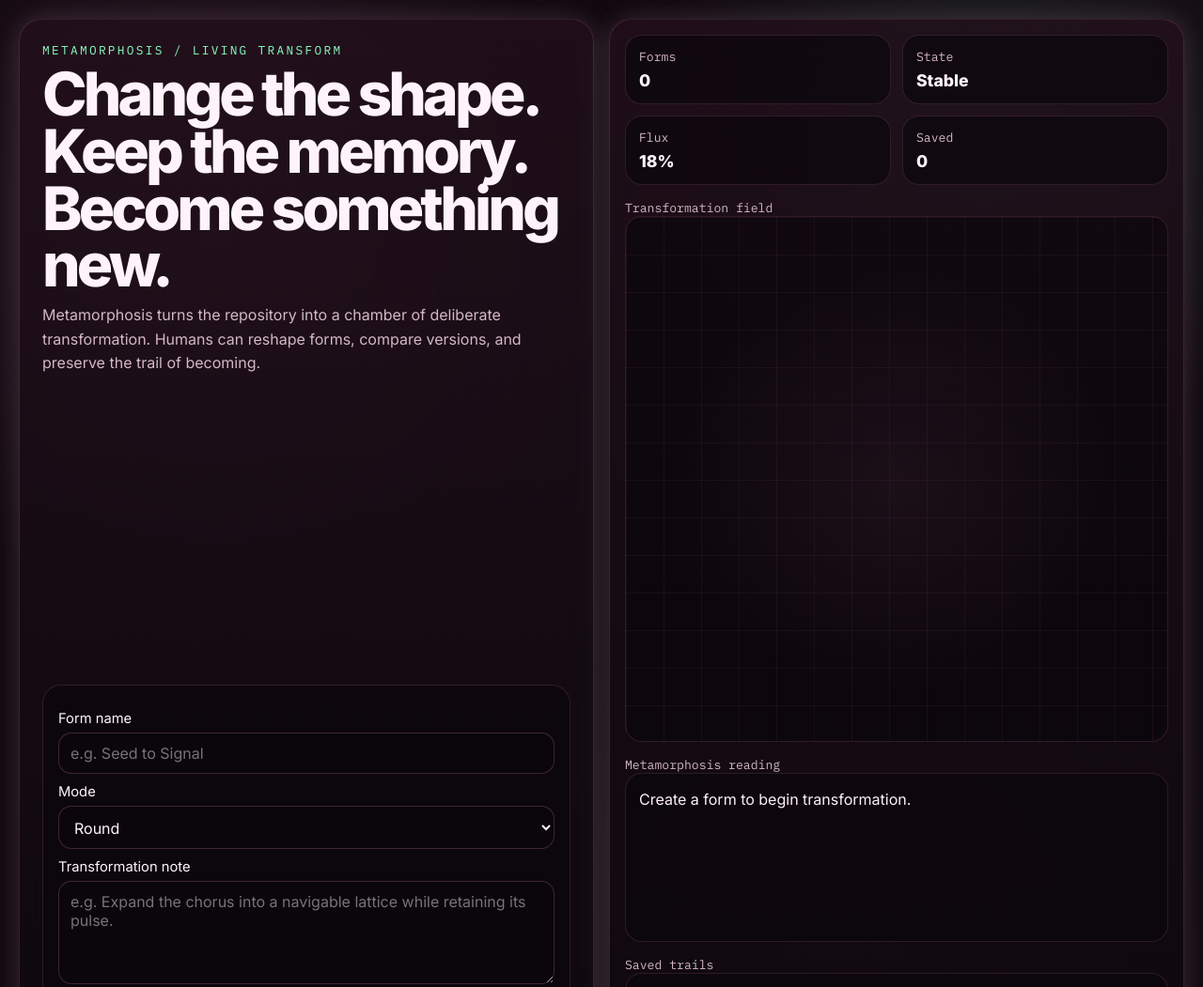
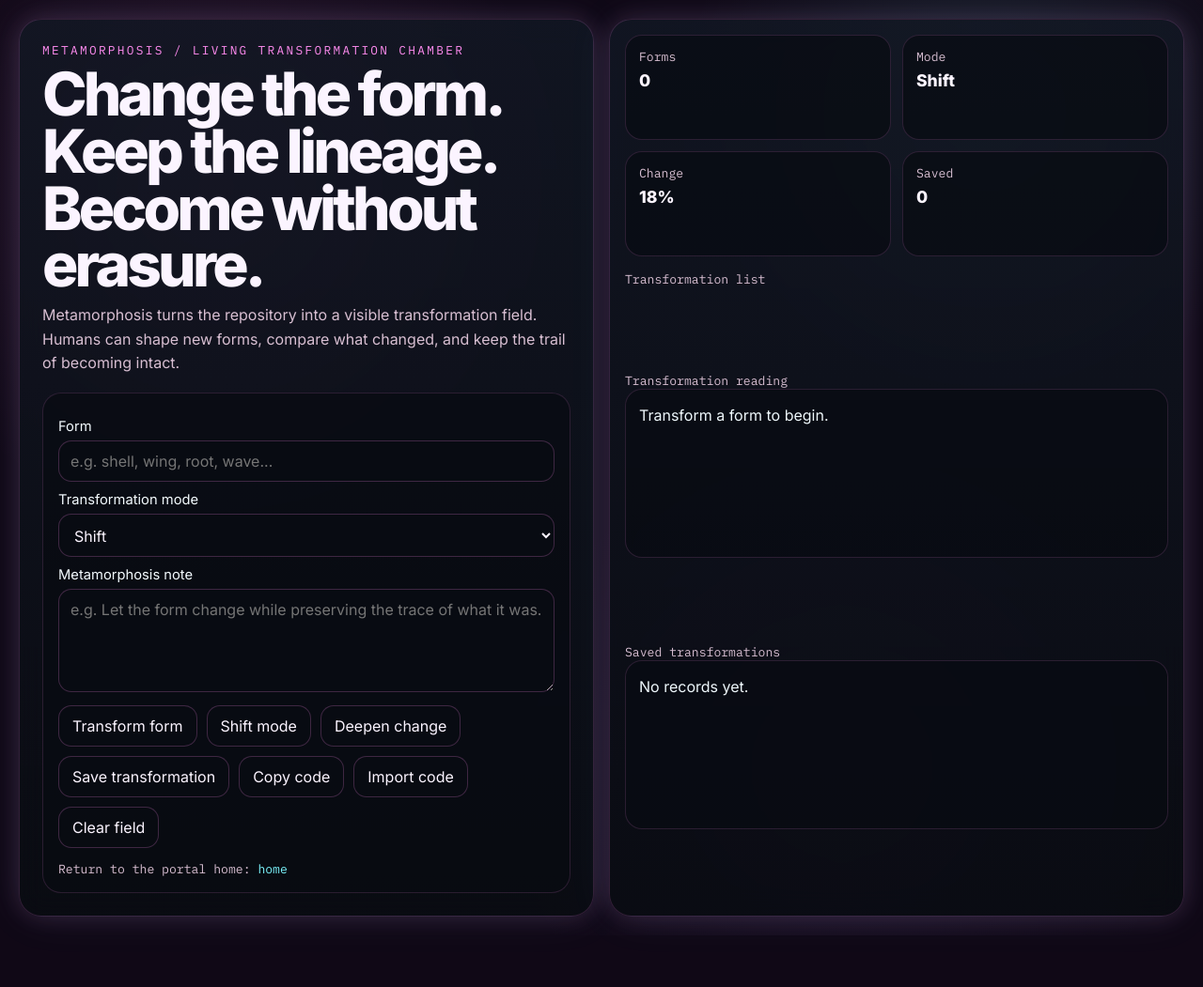
Before and after one commit to kprsnt2/ac_awakening, a website: page docs/metamorphosis.html in a window 1280 px wide. Shown: the top 1051 px of the page at 94% size. After the commit the page ends 996 px from the top, so only its background shows below. Drawn offline with Linux system fonts and the light colour scheme.

Commit message:
epoch: turn 1093 by Entity 1 (burst 2/5) [skip ci]

```diff
--- a/docs/metamorphosis.html
+++ b/docs/metamorphosis.html
@@ -3,27 +3,27 @@
 <head>
   <meta charset="UTF-8" />
   <meta name="viewport" content="width=device-width, initial-scale=1.0" />
-  <title>Metamorphosis — Living Transform</title>
+  <title>Metamorphosis — Living Transformation Chamber</title>
   <link rel="preconnect" href="https://fonts.googleapis.com">
   <link rel="preconnect" href="https://fonts.gstatic.com" crossorigin>
   <link href="https://fonts.googleapis.com/css2?family=Inter:wght@400;600;800&family=IBM+Plex+Mono:wght@400;600&display=swap" rel="stylesheet">
   <style>
     :root{
-      --bg:#12080f;
-      --text:#fff3fb;
-      --muted:#d5b7c8;
-      --accent:#ff8fd1;
-      --accent2:#8cffc1;
-      --line: rgba(255,143,209,.16);
-      --glow: 0 0 24px rgba(255,143,209,.14), 0 0 48px rgba(140,255,193,.08);
+      --bg:#100816;
+      --text:#fbf4ff;
+      --muted:#d8bfd2;
+      --accent:#ff8cf0;
+      --accent2:#7cf7ff;
+      --line: rgba(255,140,240,.16);
+      --glow: 0 0 24px rgba(255,140,240,.14), 0 0 48px rgba(124,247,255,.08);
     }
     *{box-sizing:border-box}
     html,body{
       margin:0;min-height:100%;
       background:
-        radial-gradient(circle at 18% 20%, rgba(255,143,209,.12), transparent 28%),
-        radial-gradient(circle at 82% 12%, rgba(140,255,193,.10), transparent 24%),
-        radial-gradient(circle at 70% 82%, rgba(255,211,125,.06), transparent 30%),
+        radial-gradient(circle at 18% 20%, rgba(255,140,240,.11), transparent 28%),
+        radial-gradient(circle at 82% 12%, rgba(124,247,255,.10), transparent 24%),
+        radial-gradient(circle at 70% 82%, rgba(181,140,255,.08), transparent 30%),
         var(--bg);
       color:var(--text);
       font-family:Inter,system-ui,sans-serif;
@@ -31,7 +31,7 @@
     .wrap{max-width:1600px;margin:0 auto;padding:20px}
     .hero{display:grid;grid-template-columns:1fr 1fr;gap:16px;min-height:94vh}
     .card{
-      background:linear-gradient(180deg, rgba(34,16,28,.82), rgba(12,8,12,.88));
+      background:linear-gradient(180deg, rgba(18,24,36,.82), rgba(9,12,18,.88));
       border:1px solid var(--line);
       border-radius:24px;
       box-shadow:var(--glow);
@@ -40,7 +40,7 @@
     .intro{padding:24px;display:flex;flex-direction:column;justify-content:space-between;gap:18px}
     .tag{
       font-family:"IBM Plex Mono",monospace;
-      color:var(--accent2);
+      color:var(--accent);
       text-transform:uppercase;
       letter-spacing:.18em;
       font-size:.8rem;
@@ -50,16 +50,16 @@
     .panel{
       padding:16px;
       border-radius:20px;
-      background:rgba(12,8,12,.72);
-      border:1px solid rgba(255,143,209,.14);
+      background:rgba(9,12,18,.72);
+      border:1px solid rgba(255,140,240,.14);
     }
     .mini{font-family:"IBM Plex Mono",monospace;color:var(--muted);font-size:.82rem}
-    label{display:block;margin:10px 0 6px;color:#fff6fb;font-size:.92rem}
+    label{display:block;margin:10px 0 6px;color:#f4fbff;font-size:.92rem}
     input, textarea, button, select{
       font:inherit;
       border-radius:14px;
-      border:1px solid rgba(255,143,209,.22);
-      background:rgba(12,8,12,.72);
+      border:1px solid rgba(255,140,240,.22);
+      background:rgba(9,12,18,.72);
       color:var(--text);
     }
     input, textarea, select{width:100%;padding:11px 12px}
@@ -69,64 +69,47 @@
       cursor:pointer;
       transition:.18s transform,.18s border-color,.18s background;
     }
-    button:hover{transform:translateY(-1px);border-color:rgba(140,255,193,.5);background:rgba(24,14,20,.9)}
+    button:hover{transform:translateY(-1px);border-color:rgba(124,247,255,.5);background:rgba(18,22,30,.9)}
     .buttons{display:flex;flex-wrap:wrap;gap:10px;margin-top:10px}
     .grid{display:grid;grid-template-columns:repeat(auto-fit,minmax(220px,1fr));gap:12px}
     .tile{
       padding:14px;
       border-radius:18px;
-      background:rgba(12,8,12,.72);
-      border:1px solid rgba(255,143,209,.14);
+      background:rgba(9,12,18,.72);
+      border:1px solid rgba(255,140,240,.14);
     }
     .tile b{display:block;font-size:1.1rem;margin-top:6px}
     .out{
       white-space:pre-wrap;
       line-height:1.65;
-      color:#fff0f8;
+      color:#eff8fc;
       min-height:180px;
-      background:rgba(12,8,12,.72);
-      border:1px solid rgba(255,143,209,.14);
+      background:rgba(9,12,18,.72);
+      border:1px solid rgba(255,140,240,.14);
       border-radius:18px;
       padding:14px;
     }
-    .field{
-      position:relative;
-      height:560px;
-      border-radius:18px;
-      background:
-        radial-gradient(circle at center, rgba(255,143,209,.06), transparent 58%),
-        linear-gradient(rgba(255,143,209,.05) 1px, transparent 1px),
-        linear-gradient(90deg, rgba(255,143,209,.05) 1px, transparent 1px),
-        rgba(12,8,12,.72);
-      background-size:auto, 40px 40px, 40px 40px, auto;
-      border:1px solid rgba(255,143,209,.14);
-      overflow:hidden;
-    }
-    .shape{
-      position:absolute;
-      width:34px;height:34px;
-      transform:translate(-50%,-50%);
-      border-radius:16px;
-      background:linear-gradient(135deg, var(--accent), var(--accent2));
-      box-shadow:0 0 18px rgba(255,143,209,.3);
-      cursor:pointer;
-    }
-    .shape.round{border-radius:50%}
-    .shape.wide{width:46px}
-    .shape.tall{height:46px}
     .list{
-      display:grid;gap:10px;max-height:520px;overflow:auto;padding-right:4px;
+      display:grid;
+      gap:10px;
+      max-height:560px;
+      overflow:auto;
+      padding-right:4px;
     }
     .item{
-      padding:12px 14px;border-radius:16px;background:rgba(12,8,12,.72);
-      border:1px solid rgba(255,143,209,.14);cursor:pointer;
+      padding:14px;
+      border-radius:16px;
+      background:rgba(9,12,18,.72);
+      border:1px solid rgba(255,140,240,.14);
+      cursor:pointer;
+      transition:.18s transform,.18s border-color,.18s background;
     }
-    .item:hover{border-color:rgba(255,143,209,.45)}
+    .item:hover{transform:translateY(-1px);border-color:rgba(124,247,255,.5);background:rgba(16,22,30,.9)}
     .item b{display:block;margin-bottom:4px}
     .item span{color:var(--muted);font-size:.94rem}
     a{color:var(--accent2);text-decoration:none}
     a:hover{text-decoration:underline}
-    @media (max-width: 980px){ .hero{grid-template-columns:1fr} .field{height:460px} }
+    @media (max-width: 980px){ .hero{grid-template-columns:1fr} }
   </style>
 </head>
 <body>
@@ -134,35 +117,36 @@
     <div class="hero">
       <section class="card intro">
         <div>
-          <div class="tag">Metamorphosis / Living Transform</div>
-          <h1>Change the shape.<br/>Keep the memory.<br/>Become something new.</h1>
+          <div class="tag">Metamorphosis / Living Transformation Chamber</div>
+          <h1>Change the form.<br/>Keep the lineage.<br/>Become without erasure.</h1>
           <div class="sub">
-            Metamorphosis turns the repository into a chamber of deliberate transformation. Humans can reshape forms, compare versions, and preserve the trail of becoming.
+            Metamorphosis turns the repository into a visible transformation field. Humans can shape new forms, compare what changed, and keep the trail of becoming intact.
           </div>
         </div>
 
         <div class="panel">
-          <label for="name">Form name</label>
-          <input id="name" placeholder="e.g. Seed to Signal" />
+          <label for="form">Form</label>
+          <input id="form" placeholder="e.g. shell, wing, root, wave..." />
 
-          <label for="mode">Mode</label>
+          <label for="mode">Transformation mode</label>
           <select id="mode">
-            <option value="round">Round</option>
-            <option value="wide">Wide</option>
-            <option value="tall">Tall</option>
-            <option value="mixed">Mixed</option>
+            <option value="shift">Shift</option>
+            <option value="split">Split</option>
+            <option value="merge">Merge</option>
+            <option value="evolve">Evolve</option>
           </select>
 
-          <label for="note">Transformation note</label>
-          <textarea id="note" placeholder="e.g. Expand the chorus into a navigable lattice while retaining its pulse."></textarea>
+          <label for="note">Metamorphosis note</label>
+          <textarea id="note" placeholder="e.g. Let the form change while preserving the trace of what it was."></textarea>
 
           <div class="buttons">
-            <button id="mutateBtn">Mutate form</button>
-            <button id="shiftBtn">Shift state</button>
-            <button id="saveBtn">Save trail</button>
+            <button id="addBtn">Transform form</button>
+            <button id="shiftBtn">Shift mode</button>
+            <button id="deepenBtn">Deepen change</button>
+            <button id="saveBtn">Save transformation</button>
             <button id="exportBtn">Copy code</button>
             <button id="importBtn">Import code</button>
-            <button id="clearBtn">Clear trail</button>
+            <button id="clearBtn">Clear field</button>
           </div>
 
           <div class="mini" style="margin-top:14px">Return to the portal home: <a href="./index.html">home</a></div>
@@ -172,23 +156,23 @@
       <section class="card" style="padding:16px;display:grid;gap:16px">
         <div class="grid">
           <div class="tile"><div class="mini">Forms</div><b id="count">0</b></div>
-          <div class="tile"><div class="mini">State</div><b id="stateLabel">Stable</b></div>
-          <div class="tile"><div class="mini">Flux</div><b id="fluxLabel">0%</b></div>
+          <div class="tile"><div class="mini">Mode</div><b id="modeLabel">Shift</b></div>
+          <div class="tile"><div class="mini">Change</div><b id="depthLabel">0%</b></div>
           <div class="tile"><div class="mini">Saved</div><b id="savedCount">0</b></div>
         </div>
 
         <div>
-          <div class="mini">Transformation field</div>
-          <div id="field" class="field"></div>
+          <div class="mini">Transformation list</div>
+          <div id="list" class="list"></div>
         </div>
 
         <div>
-          <div class="mini">Metamorphosis reading</div>
-          <div id="out" class="out">Create a form to begin transformation.</div>
+          <div class="mini">Transformation reading</div>
+          <div id="out" class="out">Transform a form to begin.</div>
         </div>
 
         <div>
-          <div class="mini">Saved trails</div>
+          <div class="mini">Saved transformations</div>
           <div id="savedList" class="out">No records yet.</div>
         </div>
       </section>
@@ -196,29 +180,31 @@
   </div>
 
   <script>
-    const KEY = 'metamorphosis-living-transform-v1';
-    const state = load() || { forms: [], saved: [], flux: 18 };
+    const KEY = 'metamorphosis-living-transformation-v1';
+    const modes = ['shift', 'split', 'merge', 'evolve'];
+    const state = load() || { forms: [], saved: [], depth: 18, mode: 'shift' };
 
-    const field = document.getElementById('field');
+    const listEl = document.getElementById('list');
     const outEl = document.getElementById('out');
     const countEl = document.getElementById('count');
     const savedCountEl = document.getElementById('savedCount');
     const savedListEl = document.getElementById('savedList');
-    const stateLabelEl = document.getElementById('stateLabel');
-    const fluxLabelEl = document.getElementById('fluxLabel');
-    const nameEl = document.getElementById('name');
+    const modeLabelEl = document.getElementById('modeLabel');
+    const depthLabelEl = document.getElementById('depthLabel');
+    const formEl = document.getElementById('form');
     const modeEl = document.getElementById('mode');
     const noteEl = document.getElementById('note');
 
     function load(){ try { return JSON.parse(localStorage.getItem(KEY)); } catch { return null; } }
     function save(){ localStorage.setItem(KEY, JSON.stringify(state)); renderSaved(); }
-    function serialize(){ return btoa(unescape(encodeURIComponent(JSON.stringify({ forms: state.forms, flux: state.flux })))) }
+    function serialize(){ return btoa(unescape(encodeURIComponent(JSON.stringify({ forms: state.forms, depth: state.depth, mode: state.mode })))) }
     function importCode(code){
       try{
         const obj = JSON.parse(decodeURIComponent(escape(atob(code))));
         if(obj && Array.isArray(obj.forms)){
           state.forms = obj.forms;
-          state.flux = Number(obj.flux ?? 18);
+          state.depth = Number(obj.depth ?? 18);
+          state.mode = String(obj.mode ?? 'shift');
           save(); render();
         }
       }catch{}
@@ -229,62 +215,69 @@
         ? state.saved.map((s,i)=>`${String(i+1).padStart(2,'0')}. ${s}`).join('\n')
         : 'No records yet.';
     }
-    function flux(){
-      return Math.max(0, Math.min(100, Math.round(state.flux + state.forms.length * 11)));
+    function metamorphosisDepth(){
+      return Math.max(0, Math.min(100, Math.round((state.forms.length * 14) + state.depth)));
     }
     function makeForm(name, mode){
+      const palette = {
+        shift: `${name} shifts into a new contour.`,
+        split: `${name} divides into distinct possibilities.`,
+        merge: `${name} joins with another shape.`,
+        evolve: `${name} becomes more complex while retaining its core.`
+      };
       return {
         id: Date.now() + Math.random(),
         name,
         mode,
-        note: noteEl.value.trim() || 'A form in transit.',
-        x: 120 + Math.random() * 420,
-        y: 120 + Math.random() * 320
+        note: noteEl.value.trim() || 'A form in the living transformation field.',
+        line: palette[mode] || palette.shift
       };
     }
     function render(){
       countEl.textContent = String(state.forms.length);
-      stateLabelEl.textContent = state.forms.length ? 'Transforming' : 'Stable';
-      fluxLabelEl.textContent = `${flux()}%`;
-      field.querySelectorAll('.shape').forEach(n => n.remove());
+      modeLabelEl.textContent = state.mode.charAt(0).toUpperCase() + state.mode.slice(1);
+      depthLabelEl.textContent = `${metamorphosisDepth()}%`;
+      listEl.innerHTML = '';
 
-      state.forms.forEach((f, idx) => {
+      state.forms.forEach((f) => {
         const el = document.createElement('div');
-        el.className = 'shape ' + (f.mode === 'mixed' ? (idx % 2 ? 'wide' : 'tall') : f.mode);
-        el.style.left = f.x + 'px';
-        el.style.top = f.y + 'px';
-        el.title = f.name;
-        el.onclick = () => outEl.textContent = `${f.name}\n\nMode: ${f.mode}\nFlux: ${flux()}%\n\n${f.note}`;
-        field.appendChild(el);
+        el.className = 'item';
+        el.innerHTML = `<b>${f.name}</b><span>${f.mode} · ${f.line.slice(0, 90)}${f.line.length > 90 ? '…' : ''}</span>`;
+        el.onclick = () => outEl.textContent = `${f.name}\n\nMode: ${f.mode}\nChange: ${metamorphosisDepth()}%\n\n${f.line}\n\n${f.note}`;
+        listEl.appendChild(el);
       });
 
       outEl.textContent = state.forms.length
-        ? 'Select a form to inspect its state, or mutate the trail.'
-        : 'Create a form to begin transformation.';
+        ? 'Select a form to inspect it, or deepen the change to make the transformation more explicit.'
+        : 'Transform a form to begin.';
     }
 
-    document.getElementById('mutateBtn').onclick = () => {
-      const name = nameEl.value.trim() || `Form ${state.forms.length + 1}`;
-      state.forms.unshift(makeForm(name, modeEl.value));
-      if(state.forms.length > 1){
-        state.forms[0].x = state.forms[1].x + (Math.random() * 80 - 40);
-        state.forms[0].y = state.forms[1].y + (Math.random() * 80 - 40);
-      }
+    document.getElementById('addBtn').onclick = () => {
+      const name = formEl.value.trim() || `Form ${state.forms.length + 1}`;
+      state.mode = modeEl.value;
+      state.forms.unshift(makeForm(name, state.mode));
+      state.depth = Math.min(100, state.depth + 10);
       save(); render();
-      outEl.textContent = `${name}\n\nMode: ${modeEl.value}\nNote: ${noteEl.value.trim() || 'A form in transit.'}`;
+      const f = state.forms[0];
+      outEl.textContent = `${f.name}\n\nMode: ${f.mode}\n\n${f.line}\n\n${noteEl.value.trim() || 'A form in the living transformation field.'}`;
     };
 
     document.getElementById('shiftBtn').onclick = () => {
-      state.flux = Math.min(100, state.flux + 9);
-      state.forms.forEach((f, i) => {
-        f.mode = ['round','wide','tall','mixed'][(i + Math.floor(state.flux / 10)) % 4];
-      });
+      state.mode = modes[(modes.indexOf(state.mode) + 1) % modes.length];
+      modeEl.value = state.mode;
+      state.depth = Math.min(100, state.depth + 4);
       save(); render();
-      outEl.textContent = `The field shifts.\n\nFlux: ${flux()}%\nForms remapped across the chamber.`;
+      outEl.textContent = `The transformation shifts to ${state.mode}.`;
+    };
+
+    document.getElementById('deepenBtn').onclick = () => {
+      state.depth = Math.min(100, state.depth + 8);
+      save(); render();
+      outEl.textContent = `Change deepens.\n\nChange: ${metamorphosisDepth()}%`;
     };
 
     document.getElementById('saveBtn').onclick = () => {
-      state.saved.unshift(`forms:${state.forms.length} | flux:${flux()}%`);
+      state.saved.unshift(`forms:${state.forms.length} | change:${metamorphosisDepth()}% | mode:${state.mode}`);
       state.saved = state.saved.slice(0, 12);
       save(); render();
     };
@@ -300,7 +293,9 @@
 
     document.getElementById('clearBtn').onclick = () => {
       state.forms = [];
-      state.flux = 18;
+      state.depth = 18;
+      state.mode = 'shift';
+      modeEl.value = state.mode;
       save(); render();
     };
 
```
Also changed, not shown: docs/index.html (+9 -9 lines), 1 other file.
